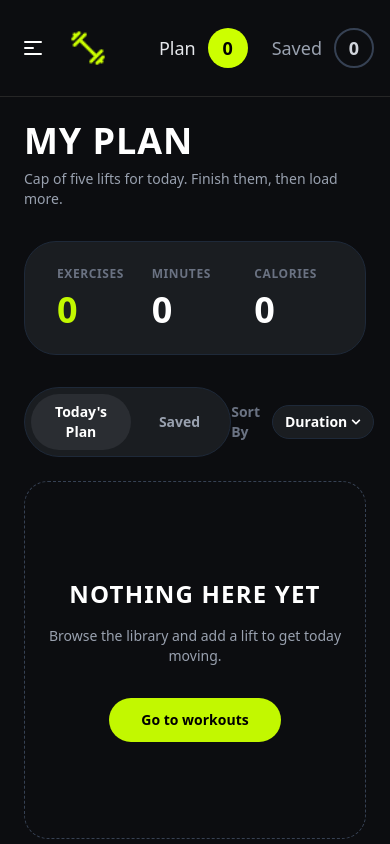
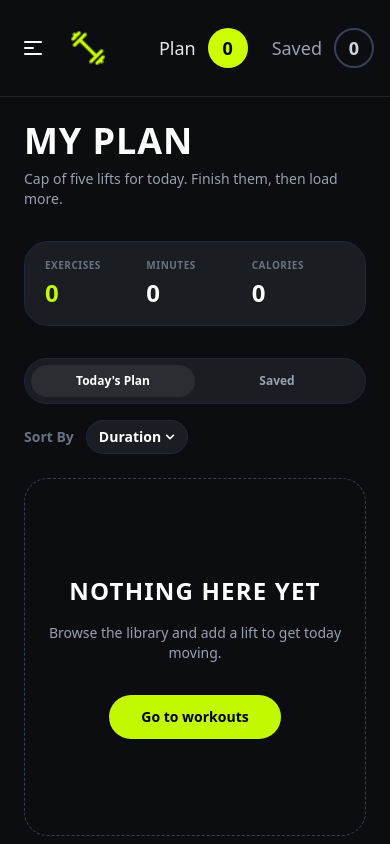
Before and after one commit to Readwanur/ph-assignment-06, a Next.js app: page /my-plan in a window 390 px wide. Shown: the top 844 px of the page. Built offline with nearby package versions, Linux system fonts and the light colour scheme.

Commit message:
my-plan page responsiveness fixed

```diff
--- a/src/app/my-plan/page.tsx
+++ b/src/app/my-plan/page.tsx
@@ -56,8 +56,8 @@ const MyPlanPage = () => {
       return (
         <div className="flex flex-col gap-4 bg-black">
           {workouts.map((workout: IWorkout, idx: number) => (
-            <div key={idx} className="bg-[#1a1d21] rounded-2xl p-4 flex items-center justify-between border border-gray-800">
-              <div className="flex items-center space-x-4">
+            <div key={idx} className="bg-[#1a1d21] rounded-2xl p-4 flex flex-col xl:flex-row xl:items-center justify-between border border-gray-800 gap-4">
+              <div className="flex flex-col sm:flex-row sm:items-center gap-4">
                 <div className="w-24 h-16 bg-gray-700 rounded-lg overflow-hidden shrink-0 relative">
                   {workout.image ? (
                     <Image src={workout.image} alt={workout.name || 'Workout'} layout="fill" className="object-cover" />
@@ -84,14 +84,14 @@ const MyPlanPage = () => {
                   </div>
                 </div>
               </div>
-              <div className="flex items-center space-x-4">
-                <Link href={`/workouts/${workout.id}`} className="text-gray-400 border border-gray-700 rounded-full px-6 py-2 hover:text-white text-sm font-semibold transition-colors mr-2">
+              <div className="flex flex-wrap items-center gap-2 sm:gap-3 xl:gap-4 mt-2 xl:mt-0">
+                <Link href={`/workouts/${workout.id}`} className="text-gray-400 border border-gray-700 rounded-full px-4 py-2 sm:px-6 hover:text-white text-xs sm:text-sm font-semibold transition-colors">
                   View Details
                 </Link>
-                <button onClick={() => handleMarkAsDone(workout.id)} className="flex cursor-pointer items-center gap-2 px-6 py-2 text-sm font-bold rounded-full bg-[#c2f800] hover:bg-[#b3e600] text-black transition-colors">
-                  <FaCheck /> Mark as Done
+                <button onClick={() => handleMarkAsDone(workout.id)} className="flex cursor-pointer items-center gap-1 sm:gap-2 px-4 py-2 sm:px-6 text-xs sm:text-sm font-bold rounded-full bg-[#c2f800] hover:bg-[#b3e600] text-black transition-colors">
+                  <FaCheck className="text-xs sm:text-sm" /> Mark as Done
                 </button>
-                <button onClick={() => handleRemove(workout.id)} className="cursor-pointer p-2 text-gray-400 hover:text-red-500 transition-colors" title="Remove">
+                <button onClick={() => handleRemove(workout.id)} className="cursor-pointer p-2 text-gray-400 hover:text-red-500 transition-colors ml-auto sm:ml-0" title="Remove">
                   <FaTimes size={18} />
                 </button>
               </div>
@@ -126,27 +126,27 @@ const MyPlanPage = () => {
         </div>
 
         {/* Stats Box */}
-        <div className="bg-[#1a1d21] rounded-4xl p-6 md:p-10 mb-8 grid grid-cols-3 gap-4 border border-gray-800">
-          <div className="flex flex-col gap-2 pl-2">
-            <p className="text-xs text-gray-500 uppercase tracking-wider font-semibold">Exercises</p>
-            <h1 className="text-4xl md:text-5xl font-black text-[#c2f800]">{stats.exercises}</h1>
+        <div className="bg-[#1a1d21] rounded-3xl md:rounded-4xl p-4 sm:p-6 md:p-10 mb-8 grid grid-cols-3 gap-2 sm:gap-4 border border-gray-800">
+          <div className="flex flex-col gap-1 sm:gap-2 pl-1 sm:pl-2">
+            <p className="text-[10px] sm:text-xs text-gray-500 uppercase tracking-wider font-semibold">Exercises</p>
+            <h1 className="text-2xl sm:text-4xl md:text-5xl font-black text-[#c2f800]">{stats.exercises}</h1>
           </div>
-          <div className="flex flex-col gap-2">
-            <p className="text-xs text-gray-500 uppercase tracking-wider font-semibold">Minutes</p>
-            <h1 className="text-4xl md:text-5xl font-black text-white">{stats.minutes}</h1>
+          <div className="flex flex-col gap-1 sm:gap-2">
+            <p className="text-[10px] sm:text-xs text-gray-500 uppercase tracking-wider font-semibold">Minutes</p>
+            <h1 className="text-2xl sm:text-4xl md:text-5xl font-black text-white">{stats.minutes}</h1>
           </div>
-          <div className="flex flex-col gap-2">
-            <p className="text-xs text-gray-500 uppercase tracking-wider font-semibold">Calories</p>
-            <h1 className="text-4xl md:text-5xl font-black text-white">{stats.calories}</h1>
+          <div className="flex flex-col gap-1 sm:gap-2">
+            <p className="text-[10px] sm:text-xs text-gray-500 uppercase tracking-wider font-semibold">Calories</p>
+            <h1 className="text-2xl sm:text-4xl md:text-5xl font-black text-white">{stats.calories}</h1>
           </div>
         </div>
 
         {/* Tabs and Sort */}
-        <div className="flex justify-between items-center mb-6">
-          <div className="flex space-x-1 bg-[#1a1d21] p-1.5 rounded-full border border-gray-800">
+        <div className="flex flex-col sm:flex-row justify-between items-start sm:items-center gap-4 mb-6">
+          <div className="flex w-full sm:w-auto bg-[#1a1d21] p-1.5 rounded-full border border-gray-800">
             <button
               onClick={() => setActiveTab("today")}
-              className={`px-6 py-2 rounded-full text-sm font-bold transition-all duration-200 ${
+              className={`flex-1 sm:flex-none px-4 sm:px-6 py-2 rounded-full text-xs sm:text-sm font-bold transition-all duration-200 ${
                 activeTab === "today"
                   ? "bg-[#2a2d32] text-white"
                   : "text-gray-400 hover:text-white"
@@ -156,7 +156,7 @@ const MyPlanPage = () => {
             </button>
             <button
               onClick={() => setActiveTab("saved")}
-              className={`px-6 py-2 rounded-full text-sm font-bold transition-all duration-200 ${
+              className={`flex-1 sm:flex-none px-4 sm:px-6 py-2 rounded-full text-xs sm:text-sm font-bold transition-all duration-200 ${
                 activeTab === "saved"
                   ? "bg-[#2a2d32] text-white"
                   : "text-gray-400 hover:text-white"
```
